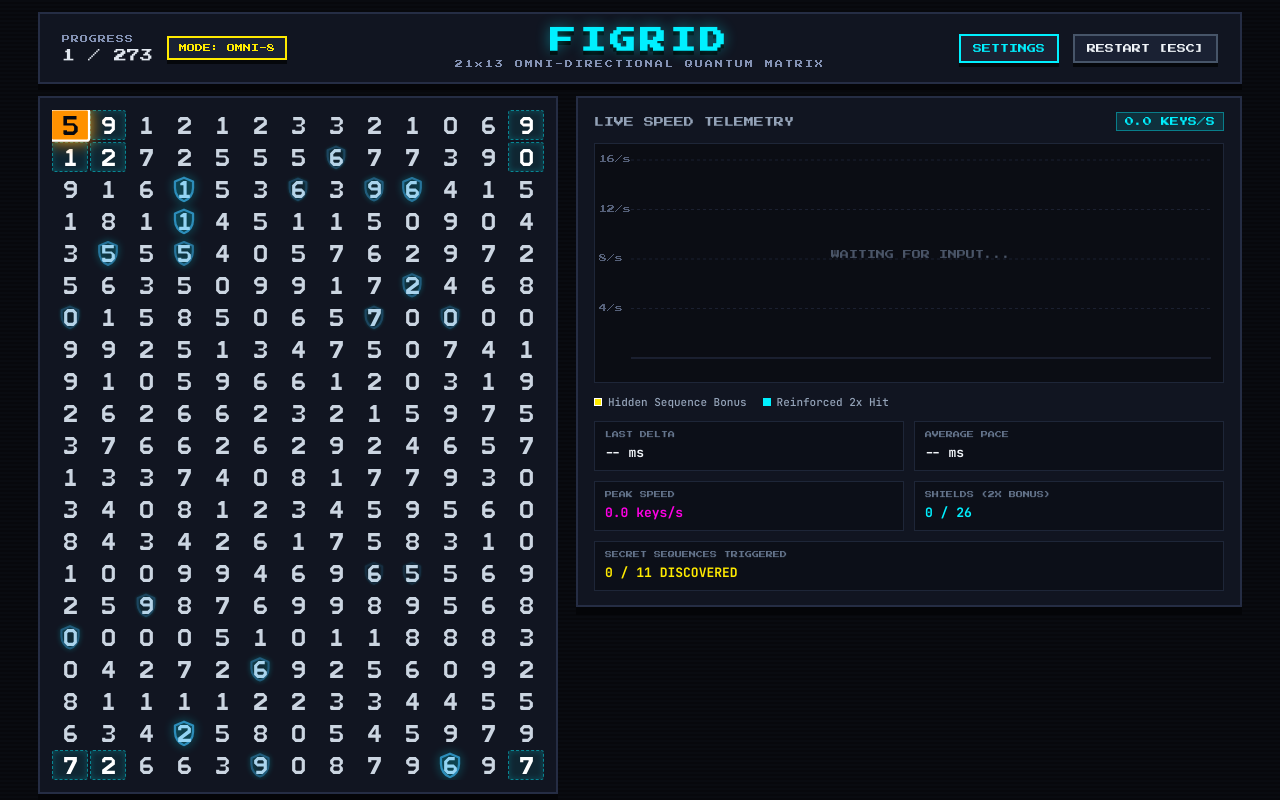
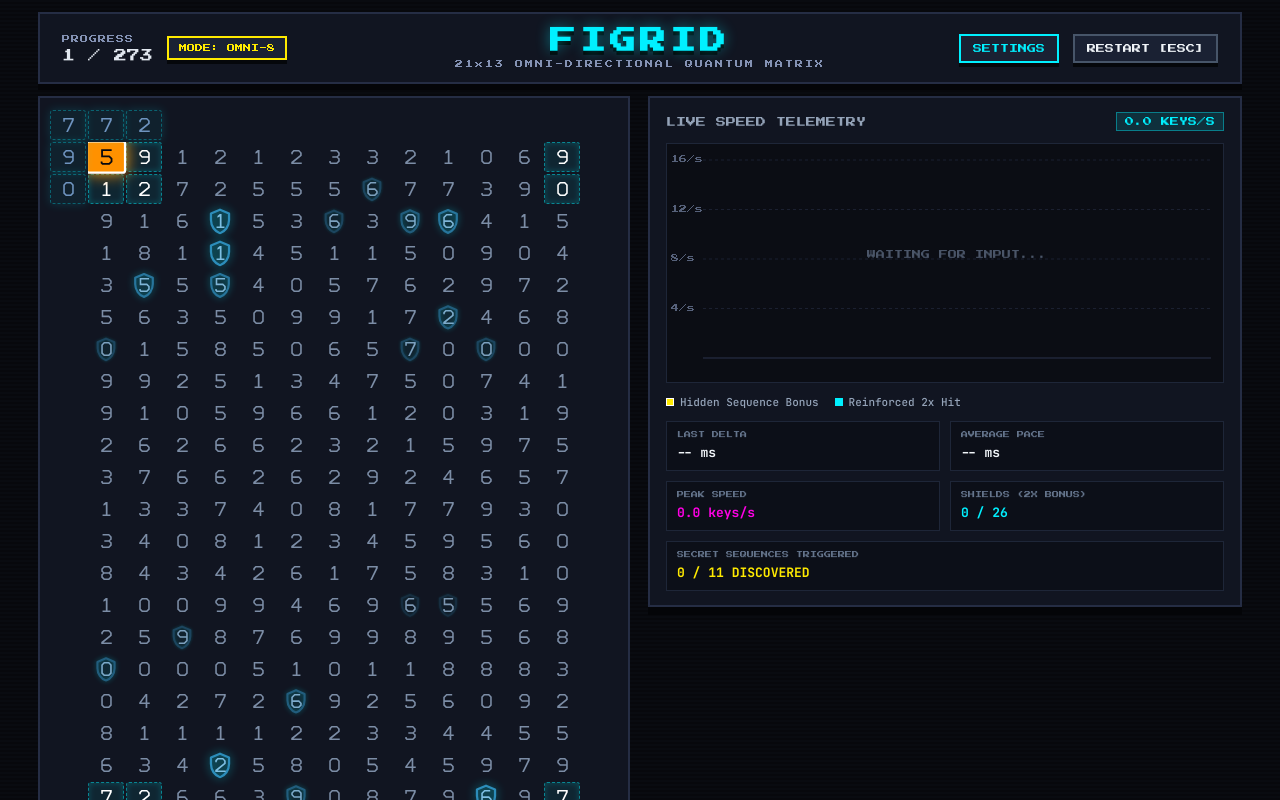
Before and after one commit to kdabrowski-dev/Figrid, a React (Vite) app: page / in a window 1280 px wide. Both pictures are taken after a click on the button "Switch between Linear and Omni-8 Free Direction mode". Shown: the top 800 px of the page. Built offline with nearby package versions, Linux system fonts and the light colour scheme.

Commit message:
feat: add outer wrap-around blurry ghost tiles with frame padding, slim down and slightly shrink futuristic digits, and soften unpressed digit brightness

```diff
--- a/src/App.tsx
+++ b/src/App.tsx
@@ -8,6 +8,8 @@ import {
   getShieldProximityAlpha,
   getOmni2DShieldAlpha,
   getAvailableOmniNeighbors,
+  getWrapGhostProjectionsForHeads,
+  WrapGhostProjection,
   countImmediateFreeNeighbors,
   detectOmniSequenceMatch,
   getSpectrumColor,
@@ -62,6 +64,7 @@ export const App: React.FC = () => {
   const [reinforcedHitCount, setReinforcedHitCount] = useState<number>(0);
   const [isFinished, setIsFinished] = useState<boolean>(false);
   const [activeBanners, setActiveBanners] = useState<BannerPopup[]>([]);
+  const [wrapGhosts, setWrapGhosts] = useState<WrapGhostProjection[]>([]);
 
   // Direct DOM references for O(1) zero-reflow updates across the 273 cells
   const cellNodesRef = useRef<(HTMLDivElement | null)[]>(new Array(TOTAL_CELLS).fill(null));
@@ -169,11 +172,13 @@ export const App: React.FC = () => {
     const branches = eng.omniBranches;
     const isAmbiguous = branches.length > 1;
     const headIndices: number[] = [];
+    const visitedByHead = new Map<number, ReadonlySet<number>>();
 
     // 2. Highlight active head(s), uncommitted branch trails, and available next neighbors
     for (let b = 0; b < branches.length; b++) {
       const br = branches[b];
       headIndices.push(br.headIndex);
+      visitedByHead.set(br.headIndex, br.visitedSet);
 
       // Trail cells (excluding head)
       for (let t = 0; t < br.trail.length - 1; t++) {
@@ -211,6 +216,14 @@ export const App: React.FC = () => {
         }
       }
     }
+
+    // 2b. Compute blurry wrap-around ghost tiles in the outer border padding around active heads
+    const readyHeads = branches
+      .filter((br) => !(currentBoard.cells[br.headIndex].isReinforced && !br.shieldCrackedOnHead))
+      .map((br) => br.headIndex);
+    setWrapGhosts(
+      getWrapGhostProjectionsForHeads(readyHeads, currentBoard, eng.doneMask, visitedByHead)
+    );
 
     // 3. Update 2D Planar Reinforced Shield proximity alpha across all unvisited reinforced cells
     for (let i = 0; i < TOTAL_CELLS; i++) {
@@ -383,13 +396,9 @@ export const App: React.FC = () => {
       eng.shieldIntactOnCurrent = board.cells[0].isReinforced;
       const firstNode = cellNodesRef.current[0];
       if (firstNode) firstNode.classList.add('active');
+      setWrapGhosts([]);
       updateLinearShieldVisibility(0, board);
     } else {
-      // OMNI-8 Mode starts at center of the 21x13 board (row 10, col 6 -> index 136)
-      // We mark the starting anchor cell as the active head; the player's first keystroke
-      // will either clear index 136 or step to any surrounding neighbor!
-      // Even better: in OMNI mode, index 0 (top-left, so wrap-around in all 4 corners is immediately testable!)
-      // awaits its own digit first OR let's start at index 0 as the initial head!
       const startIdx = 0;
       eng.doneMask[startIdx] = 1;
       eng.clearedCount = 1;
@@ -1078,6 +1087,36 @@ export const App: React.FC = () => {
       {/* MAIN WORKSPACE: 21x13 BOARD ON THE LEFT + LIVE SPEED CHART ON THE RIGHT */}
       <main className="main-workspace">
         <section ref={boardWrapperRef} className="board-section">
+          <div className="board-grid-stage">
+            {/* BLURRY WRAP-AROUND GHOST TILES IN THE OUTER PADDING RING (OMNI-8 MODE) */}
+            {gameMode === 'OMNI' &&
+              wrapGhosts.map((g) => (
+                <div
+                  key={g.key}
+                  className="cell omni-wrap-ghost"
+                  style={{
+                    left: `${g.ghostCol * 38}px`,
+                    top: `${g.ghostRow * 32}px`,
+                  }}
+                >
+                  {g.isReinforced && (
+                    <svg
+                      className="cell-shield-svg ghost-shield"
+                      viewBox="0 0 24 24"
+                      aria-hidden="true"
+                    >
+                      <path
+                        className="shield-outline-path"
+                        d="M12 2L4 5.4V11.2C4 16.5 7.4 21.3 12 22.8C16.6 21.3 20 16.5 20 11.2V5.4L12 2Z"
+                      />
+                    </svg>
+                  )}
+                  <span className="cell-digit">
+                    <FuturisticDigit digit={g.digit} />
+                  </span>
+                </div>
+              ))}
+
             <div className="board-grid-21x13">
               {board.cells.map((cell, idx) => (
                 <div
@@ -1104,6 +1143,7 @@ export const App: React.FC = () => {
                   </span>
                 </div>
               ))}
+            </div>
           </div>
 
           {isFinished && (
--- a/src/FuturisticDigit.tsx
+++ b/src/FuturisticDigit.tsx
@@ -1,47 +1,41 @@
 // ============================================================================
-// FIGRID // Custom Futuristic 8-Bit Glyph Set (0-9)
-// Pure single-color geometric cyber-pixel grid with 45-degree chamfered edges
-// and precision micro-stencil gaps — zero multi-color artifacts, 100% readable.
+// FIGRID // Custom Slim Futuristic 8-Bit Glyph Set (0-9)
+// Slender 1.6-unit stroke cyber-geometric glyphs on a 12x16 coordinate grid.
+// Pure single-color (`currentColor`), crisp 45-degree chamfers, lightweight feel.
 // ============================================================================
 
 import React from 'react';
 
-/**
- * Each digit 0-9 is sculpted on a clean 12x16 geometric grid (viewBox="0 0 12 16")
- * using a single unified monochrome path (`currentColor`).
- * Style: Futuristic 8-bit arcade meets sleek sci-fi HUD — beveled 45-degree
- * outer corners, crisp vertical/horizontal bars, and subtle stencil splits.
- */
 const GLYPH_PATHS: Record<number, string> = {
-  // 0: Chamfered sci-fi octagon with clean rectangular core cutout
-  0: 'M 3 0 H 9 L 12 3 V 13 L 9 16 H 3 L 0 13 V 3 L 3 0 Z M 4 3 L 3 4 V 12 L 4 13 H 8 L 9 12 V 4 L 8 3 H 4 Z',
+  // 0: Slim chamfered octagon
+  0: 'M 3 0 H 9 L 12 3 V 13 L 9 16 H 3 L 0 13 V 3 L 3 0 Z M 3.8 1.8 L 1.8 3.8 V 12.2 L 3.8 14.2 H 8.2 L 10.2 12.2 V 3.8 L 8.2 1.8 H 3.8 Z',
 
-  // 1: Sleek cyber-monolith with angled top nose and solid balanced base
-  1: 'M 5 0 H 8 V 13 H 11 V 16 H 1 V 13 H 5 V 4 H 2 V 2 L 5 0 Z',
+  // 1: Slender cyber-needle with angled visor and thin base
+  1: 'M 5.2 0 H 7.2 V 14.2 H 10.5 V 16 H 1.5 V 14.2 H 5.2 V 2.8 L 2.5 4.2 V 2.2 L 5.2 0 Z',
 
-  // 2: Beveled top arch, 45-degree diagonal runner, and crisp flat base
-  2: 'M 2 0 H 9 L 12 3 V 7 L 4 13 H 12 V 16 H 0 V 12 L 9 5 V 3 H 3 V 5 H 0 V 2 L 2 0 Z',
+  // 2: Slim beveled top arch and razor 45-degree runner
+  2: 'M 2.5 0 H 9 L 12 3 V 6.5 L 2.6 14.2 H 12 V 16 H 0 V 13.8 L 10.1 5.6 V 3.4 L 8.3 1.8 H 3.3 L 1.8 3.3 V 4.8 H 0 V 2.5 L 2.5 0 Z',
 
-  // 3: Sharp top visor, indented cyber-waist, and chamfered bottom chamber
-  3: 'M 1 0 H 9 L 12 3 V 6 L 9 8 L 12 10 V 13 L 9 16 H 1 L 0 15 V 12 H 3 V 13 H 8 L 9 12 V 9 H 4 V 7 H 8 L 9 5 V 3 H 1 V 0 Z',
+  // 3: Slim twin-chambered sci-fi numeral
+  3: 'M 1.5 0 H 9 L 12 3 V 6.2 L 9.8 8 L 12 9.8 V 13 L 9 16 H 1.5 L 0 14.5 V 12.5 H 1.8 V 13.6 L 2.4 14.2 H 8.3 L 10.2 12.3 V 10.4 L 8.4 8.9 H 3.5 V 7.1 H 8.4 L 10.2 5.6 V 3.7 L 8.3 1.8 H 1.5 V 0 Z',
 
-  // 4: Angled mecha-diagonal upper arm with crisp horizontal laser bar and pillar
-  4: 'M 6 0 H 10 V 9 H 12 V 12 H 10 V 16 H 7 V 12 H 0 V 9 L 6 0 Z M 3 9 H 7 V 3.5 L 3 9 Z',
+  // 4: Thin angled mecha-diagonal with slender horizontal bar
+  4: 'M 7.2 0 H 9.2 V 9.6 H 12 V 11.4 H 9.2 V 16 H 7.3 V 11.4 H 0 V 9.6 L 7.2 0 Z M 2.2 9.6 H 7.3 V 2.7 L 2.2 9.6 Z',
 
-  // 5: Precision flat top bar, vertical drop, and chamfered lower loop
-  5: 'M 0 0 H 11 V 3 H 3 V 6 H 9 L 12 9 V 13 L 9 16 H 1 L 0 15 V 12 H 3 V 13 H 8 L 9 12 V 9 L 8 8 H 0 V 0 Z',
+  // 5: Crisp thin top bar and chamfered lower loop
+  5: 'M 0.5 0 H 11.2 V 1.8 H 2.3 V 6.4 H 9 L 12 9.4 V 13 L 9 16 H 1.5 L 0 14.5 V 12.5 H 1.8 V 13.6 L 2.4 14.2 H 8.3 L 10.2 12.3 V 10.1 L 8.3 8.2 H 0.5 V 0 Z',
 
-  // 6: Angled upper sweep descending into a beveled lower core
-  6: 'M 4 0 H 10 V 3 H 5 L 3 5 V 7 H 9 L 12 10 V 13 L 9 16 H 3 L 0 13 V 4 L 4 0 Z M 3 10 V 12 L 4 13 H 8 L 9 12 V 10 H 3 Z',
+  // 6: Slender upper sweep into a chamfered lower chamber
+  6: 'M 3.5 0 H 10.2 V 1.8 H 4.2 L 1.8 4.2 V 7.2 H 9 L 12 10.2 V 13 L 9 16 H 3 L 0 13 V 3.5 L 3.5 0 Z M 1.8 9 V 12.2 L 3.8 14.2 H 8.2 L 10.2 12.2 V 10.8 L 8.4 9 H 1.8 Z',
 
-  // 7: Heavy top rail with stepped inner corner and razor diagonal blade
-  7: 'M 0 0 H 12 V 4 L 6 16 H 2 L 8 4 V 3 H 3 V 5 H 0 V 0 Z',
+  // 7: Slim top rail and fine diagonal laser blade
+  7: 'M 0 0 H 12 V 2.6 L 5.4 16 H 3.3 L 9.8 2.6 V 1.8 H 1.8 V 4.2 H 0 V 0 Z',
 
-  // 8: Twin chamfered hexagonal rings with clean upper and lower windows
-  8: 'M 3 0 H 9 L 12 3 V 6 L 10 8 L 12 10 V 13 L 9 16 H 3 L 0 13 V 10 L 2 8 L 0 6 V 3 L 3 0 Z M 4 3 L 3 4 V 6 L 4 7 H 8 L 9 6 V 4 L 8 3 H 4 Z M 4 9 L 3 10 V 12 L 4 13 H 8 L 9 12 V 10 L 8 9 H 4 Z',
+  // 8: Slender dual hexagonal rings
+  8: 'M 3 0 H 9 L 12 3 V 6.2 L 10 8 L 12 9.8 V 13 L 9 16 H 3 L 0 13 V 9.8 L 2 8 L 0 6.2 V 3 L 3 0 Z M 3.8 1.8 L 1.8 3.8 V 5.6 L 3.5 7.1 H 8.5 L 10.2 5.6 V 3.8 L 8.2 1.8 H 3.8 Z M 3.5 8.9 L 1.8 10.4 V 12.2 L 3.8 14.2 H 8.2 L 10.2 12.2 V 10.4 L 8.5 8.9 H 3.5 Z',
 
-  // 9: Beveled upper chamber with sleek angled lower sweep
-  9: 'M 3 0 H 9 L 12 3 V 12 L 8 16 H 2 V 13 H 7 L 9 11 V 9 H 3 L 0 6 V 3 L 3 0 Z M 4 3 L 3 4 V 6 H 9 V 4 L 8 3 H 4 Z',
+  // 9: Slim beveled upper loop with sleek lower tail
+  9: 'M 3 0 H 9 L 12 3 V 12.5 L 8.5 16 H 1.8 V 14.2 H 7.8 L 10.2 11.8 V 8.8 H 3 L 0 5.8 V 3 L 3 0 Z M 3.8 1.8 L 1.8 3.8 V 5.2 L 3.6 7 H 10.2 V 3.8 L 8.2 1.8 H 3.8 Z',
 };
 
 interface FuturisticDigitProps {
--- a/src/gameEngine.ts
+++ b/src/gameEngine.ts
@@ -435,6 +435,81 @@ const OMNI_DIRECTIONS: [number, number][] = [
   [-1, -1], // NW (Up-Left)
 ];
 
+export interface WrapGhostProjection {
+  key: string;
+  ghostRow: number; // e.g. -1 or 21 when wrapping vertically, or 0..20
+  ghostCol: number; // e.g. -1 or 13 when wrapping horizontally, or 0..12
+  targetIndex: number; // Real cell index on the 21x13 board
+  digit: number;
+  isReinforced: boolean;
+}
+
+/**
+ * Computes which directional moves from `fromIndex` cross the outer border of the 21x13 board
+ * and returns their Ghost/Blurry projections positioned in the 1-cell border padding around the grid!
+ * For example, at top-left (row 0, col 0):
+ * - Left (0, -1)       -> ghost at (row 0, col -1) showing real cell (0, 12)
+ * - Up-Left (-1, -1)   -> ghost at (row -1, col -1) showing real cell (20, 12)
+ * - Up (-1, 0)         -> ghost at (row -1, col 0) showing real cell (20, 0)
+ * - Up-Right (-1, +1)  -> ghost at (row -1, col 1) showing real cell (20, 1)
+ * - Down-Left (+1, -1) -> ghost at (row 1, col -1) showing real cell (1, 12)
+ */
+export function getWrapGhostProjectionsForHeads(
+  headIndices: number[],
+  board: GeneratedBoard,
+  doneMask: Uint8Array,
+  branchVisitedByHead: Map<number, ReadonlySet<number>>
+): WrapGhostProjection[] {
+  const ghostsByKey = new Map<string, WrapGhostProjection>();
+  const maxRaySteps = Math.max(ROWS, COLS);
+
+  for (const fromIndex of headIndices) {
+    const startR = Math.floor(fromIndex / COLS);
+    const startC = fromIndex % COLS;
+    const branchVisited = branchVisitedByHead.get(fromIndex);
+
+    const isOccupied = (idx: number) =>
+      doneMask[idx] === 1 || (branchVisited !== undefined && branchVisited.has(idx));
+
+    for (let d = 0; d < OMNI_DIRECTIONS.length; d++) {
+      const [dr, dc] = OMNI_DIRECTIONS[d];
+      const adjR = startR + dr;
+      const adjC = startC + dc;
+
+      // Does stepping in direction (dr, dc) from this head cross outside the 21x13 board boundary?
+      const crossesBoundary = adjR < 0 || adjR >= ROWS || adjC < 0 || adjC >= COLS;
+      if (!crossesBoundary) continue;
+
+      // Find the first unvisited target cell along this ray (wrapping around the torus)
+      for (let step = 1; step <= maxRaySteps; step++) {
+        const nr = (((startR + dr * step) % ROWS) + ROWS) % ROWS;
+        const nc = (((startC + dc * step) % COLS) + COLS) % COLS;
+        const candidateIdx = nr * COLS + nc;
+        if (candidateIdx === fromIndex) break;
+
+        if (!isOccupied(candidateIdx)) {
+          // Place the blurry ghost tile right outside the edge next to the head: (adjR, adjC)
+          const key = `${adjR}_${adjC}`;
+          if (!ghostsByKey.has(key)) {
+            const targetCell = board.cells[candidateIdx];
+            ghostsByKey.set(key, {
+              key,
+              ghostRow: adjR,
+              ghostCol: adjC,
+              targetIndex: candidateIdx,
+              digit: targetCell.digit,
+              isReinforced: targetCell.isReinforced,
+            });
+          }
+          break;
+        }
+      }
+    }
+  }
+
+  return Array.from(ghostsByKey.values());
+}
+
 /**
  * Returns the available next cell indices around `fromIndex` in 8 directions
  * with full Torus Edge Wrap-Around AND Idea A Phase-Jump raycasting through
--- a/src/styles.css
+++ b/src/styles.css
@@ -2,8 +2,8 @@
   --bg-dark: #090b10;
   --panel-bg: #111521;
   --panel-border: #252d44;
-  /* High-contrast, clearly readable color for unpressed digits on plain background */
-  --text-unpressed: #cbd5e1;
+  /* Softer, calmer slate tone for unpressed digits (not overly bright) */
+  --text-unpressed: #7c8da6;
   --text-done: #00e5a3;
   --accent-cyan: #00f0ff;
   --accent-yellow: #ffea00;
@@ -279,8 +279,43 @@ body {
   background: var(--panel-bg);
   border: 2px solid var(--panel-border);
   box-shadow: 0 8px 0 #040508;
-  padding: 12px;
+  /* Generous outer frame padding so blurry wrap-around ghost tiles fit comfortably on all 4 sides */
+  padding: 44px 48px;
   transition: box-shadow 0.3s ease, border-color 0.3s ease;
+}
+
+.board-grid-stage {
+  position: relative;
+}
+
+/* Blurry Wrap-Around Ghost Tiles rendered in the outer frame padding around active edge heads */
+.cell.omni-wrap-ghost {
+  position: absolute;
+  pointer-events: none;
+  z-index: 2;
+  background-color: rgba(0, 240, 255, 0.08);
+  border: 1px dashed rgba(0, 240, 255, 0.45);
+  box-shadow: 0 0 10px rgba(0, 240, 255, 0.22);
+  color: #93c5fd;
+  opacity: 0.72;
+  filter: blur(0.45px);
+  animation: wrapGhostFadeIn 0.2s ease-out;
+}
+
+.cell.omni-wrap-ghost .cell-shield-svg.ghost-shield {
+  opacity: 0.78;
+  transform: translate(-50%, -50%) scale(0.95);
+}
+
+@keyframes wrapGhostFadeIn {
+  0% {
+    opacity: 0;
+    transform: scale(0.86);
+  }
+  100% {
+    opacity: 0.72;
+    transform: scale(1);
+  }
 }
 
 /* Special Golden Ratio Phi Easter Egg board glow */
@@ -336,15 +371,15 @@ body {
   display: flex;
   align-items: center;
   justify-content: center;
-  width: 13px;
-  height: 17px;
+  width: 11px;
+  height: 14px;
   transition: color 0.24s cubic-bezier(0.22, 1, 0.36, 1), filter 0.24s ease;
 }
 
-/* Custom Futuristic 8-Bit Cyber-Voxel Digit Glyphs (SVG - Single pure color, zero artifacts) */
+/* Custom Futuristic 8-Bit Cyber-Voxel Digit Glyphs (SVG - Slimmer, slightly smaller, pure monochrome) */
 .futuristic-digit-svg {
-  width: 13px;
-  height: 17px;
+  width: 11px;
+  height: 14px;
   display: block;
   overflow: visible;
   shape-rendering: geometricPrecision;
```
Lines whose indentation alone changed are shown as unchanged.
